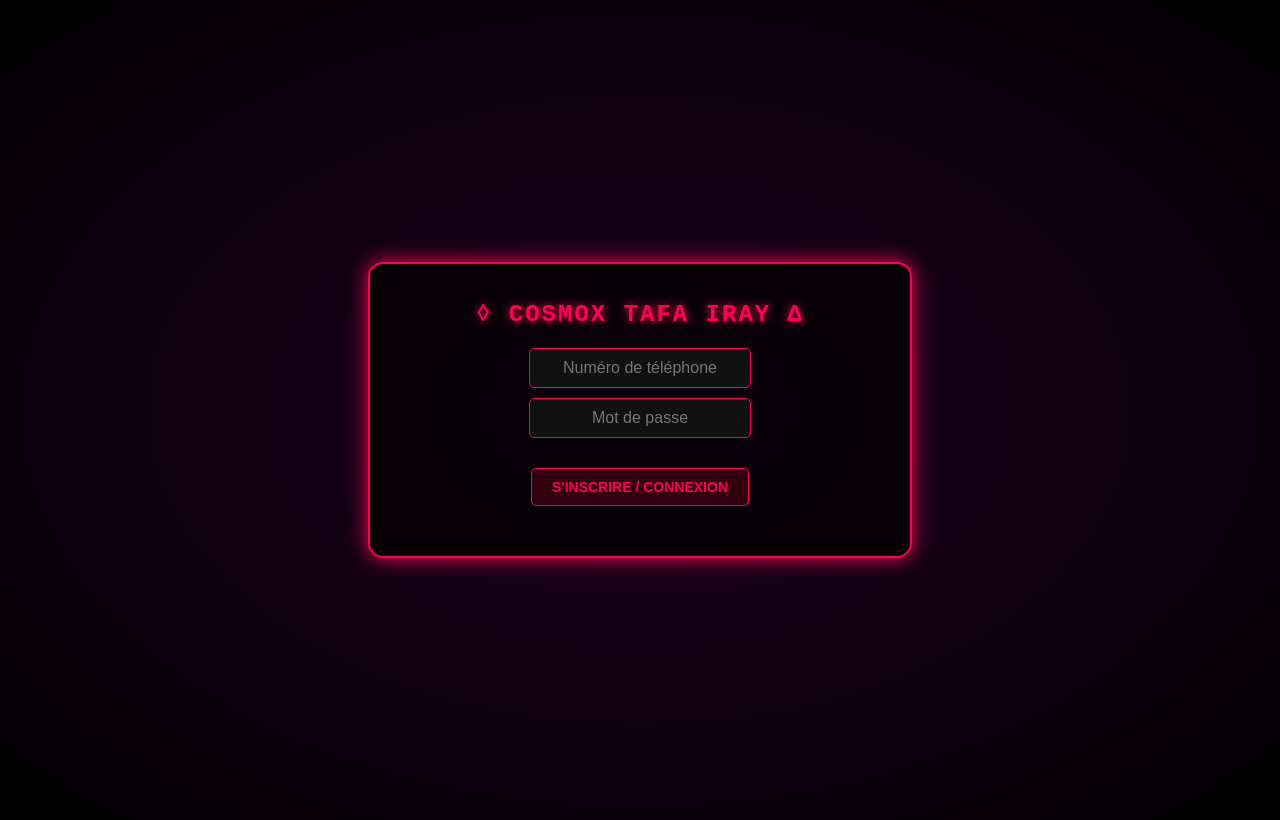
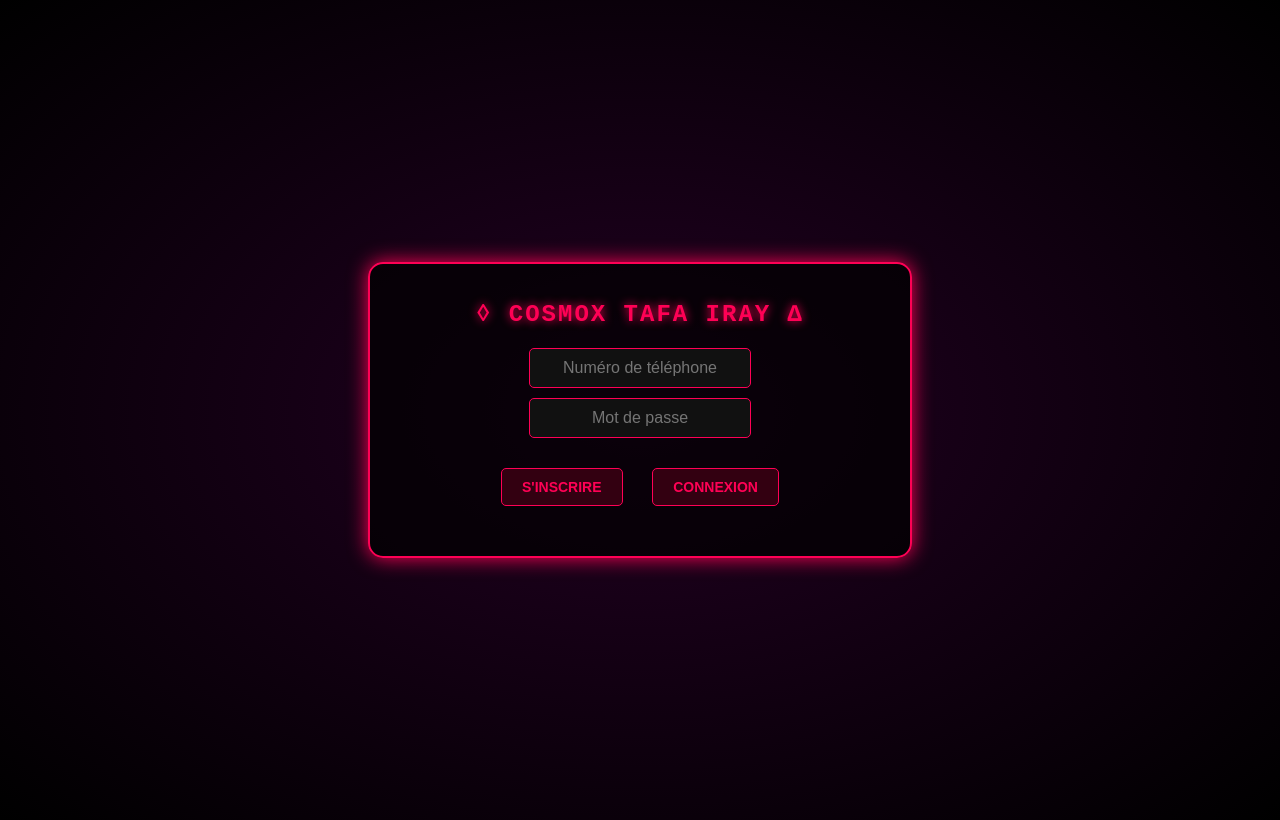
Before and after one commit to RICHEL4/cs, a plain HTML site: page index.html in a window 1280 px wide. Drawn offline with Linux system fonts and the light colour scheme.

Commit message:
Update index.html

```diff
--- a/index.html
+++ b/index.html
@@ -14,7 +14,8 @@
             <input type="password" id="passwordInput" placeholder="Mot de passe">
             <input type="text" id="activationCode" placeholder="Code d'activation" style="display: none;">
         </div>
-        <button onclick="registerOrLogin()">S'INSCRIRE / CONNEXION</button>
+        <button onclick="register()">S'INSCRIRE</button>
+        <button onclick="login()">CONNEXION</button>
         <div id="loginMessage" class="warning"></div>
     </div>
 
```
